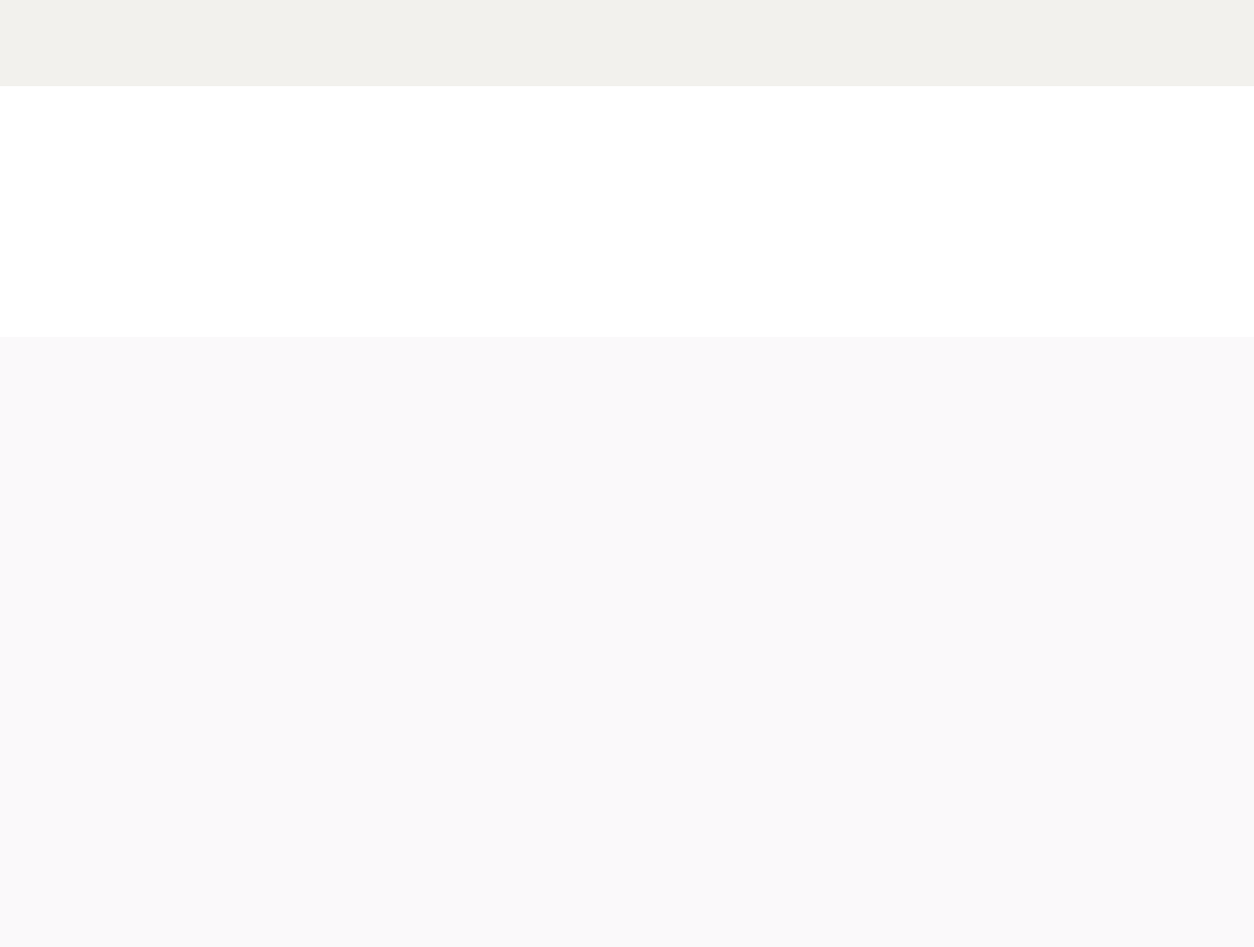
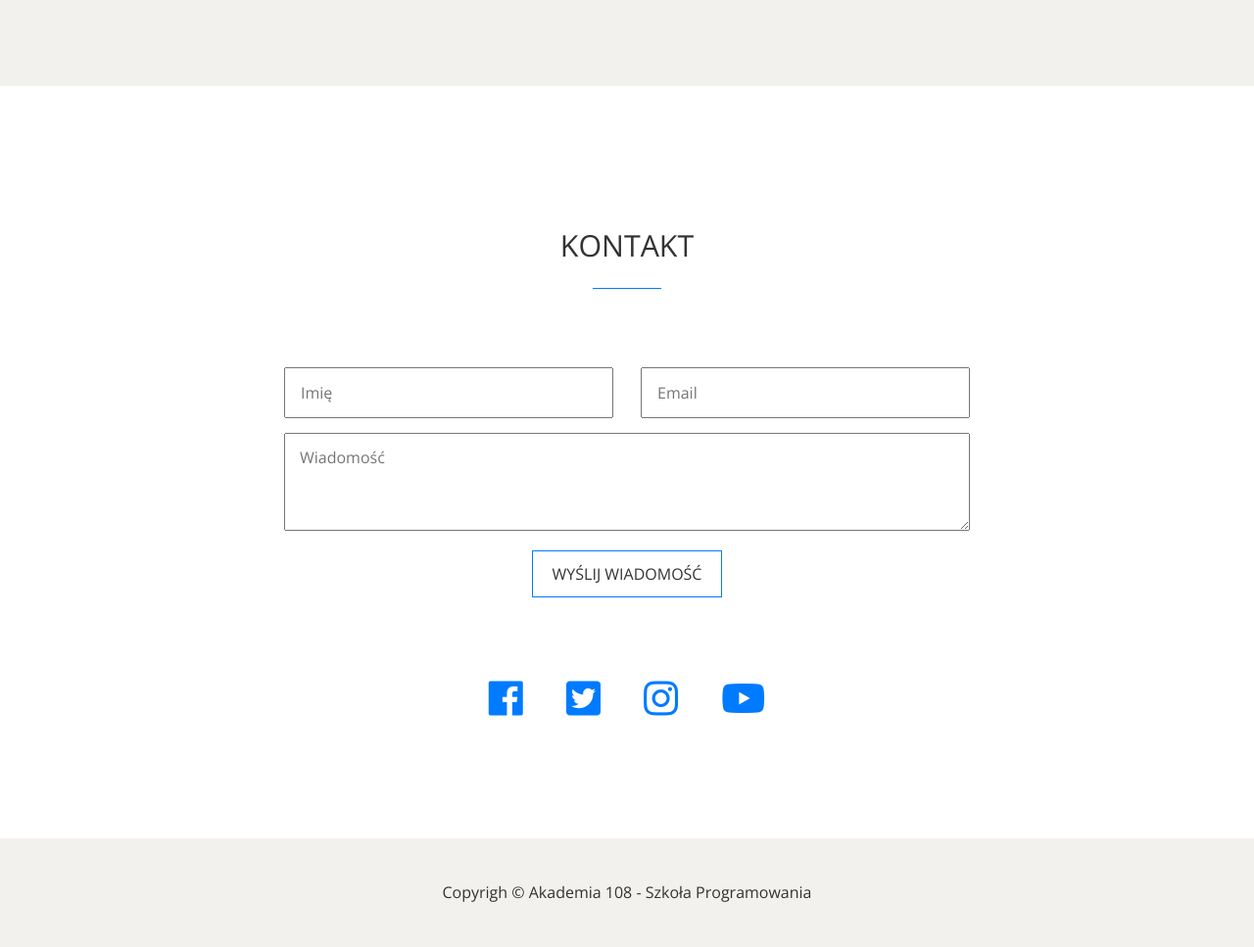
Before and after one commit to PrzemyslawSkrzyniarz/PrzemyslawSkrzyniarz.github.io, a PHP site: page /warsztaty/porfolio/index.html in a window 1280 px wide. Shown: the part 2665-3632 px from the top of the page at 98% size. Before the commit the page ends 2753 px from the top, so only its background shows below. Run offline with PHP 8.4, Linux system fonts and the light colour scheme; some libraries are stand-ins or nearby versions.

Commit message:
Strona Portfolio bez responsywności

```diff
--- a/warsztaty/porfolio/css/style.css
+++ b/warsztaty/porfolio/css/style.css
@@ -1,7 +1,7 @@
 /*General styles*/
 * {
     box-sizing: border-box;
-    /*By nieuwzględniać borderów i paddingów podczas obliczania rozmiarów*/
+    /*By nie uwzględniać borderów i paddingów podczas obliczania rozmiarów*/
 }
 
 body {
@@ -192,3 +192,50 @@ header span {
 .portfolio .portfolio-wrapper .portfolio-item h3:hover {
     opacity: 1; /*nieprzeźroczyste*/
 }
+
+/* Contact */
+.contact form {
+    max-width: 700px;
+    margin: 40px auto;
+    display: flex;
+    justify-content: space-between;
+    flex-wrap: wrap;
+}
+
+.contact form input:not([type='submit']){
+    flex-basis: 48%;
+    padding: 15px;
+    margin-bottom: 15px;
+}
+
+.contact form textarea {
+    flex-basis: 100%;
+    height: 100px;
+    padding: 15px;
+    margin-bottom: 20px;
+}
+
+.contact form .btn {
+    margin: auto;
+}
+
+.contact .social-links {
+    margin-top: 80px;
+}
+
+.contact .social-links a {
+    font-size: 2.5em;
+    margin: 0 20px;
+    color: #007bff;
+}
+
+.contact .social-links a:hover {
+    color: #5a5a5a;
+}
+
+/* Footer */
+footer {
+    background-color: #f2f1ed;
+    text-align: center;
+    padding: 30px;
+}
--- a/warsztaty/porfolio/index.html
+++ b/warsztaty/porfolio/index.html
@@ -69,8 +69,7 @@
             </header>
 
             <div class="portfolio-wrapper">
-
-<!-- Skrót do emmeta >>>>> a.portfolio-item*12>img[src=./img/portfolio/photo-$.jpg][alt=Projekt]+h3{Project}            -->
+                <!-- Skrót do emmeta >>>>> a.portfolio-item*12>img[src=./img/portfolio/photo-$.jpg][alt=Projekt]+h3{Project}            -->
                 <a href="" class="portfolio-item">
                     <img src="./img/portfolio/photo-1.jpg" alt="Projekt">
                     <h3>Project</h3>
@@ -119,18 +118,39 @@
                     <img src="./img/portfolio/photo-12.jpg" alt="Projekt">
                     <h3>Project</h3>
                 </a>
-
             </div>
         </div>
     </section>
 
     <!-- Kontakt -->
     <section id="contact" class="contact">
+        <header class="main-header-section">
+            <h2>Kontakt</h2>
+            <hr>
+        </header>
 
+        <form action="https://formspree.io/przemyslaw.hilary.skrzyniarz@gmail.com" method="POST">
+            <input type="text" name="name" required placeholder="Imię" id="name">
+            <input type="email" name="_replyto" required placeholder="Email" id="email">
+            <textarea name="message" required placeholder="Wiadomość" id="message"></textarea>
+            <input type="submit" class="btn" value="Wyślij wiadomość">
+        </form>
+
+        <div class="social-links">
+            <a href=""><i class="fab fa-facebook"></i></a>
+            <a href=""><i class="fab fa-twitter-square"></i></a>
+            <a href=""><i class="fab fa-instagram"></i></a>
+            <a href=""><i class="fab fa-youtube"></i></a>
+        </div>
     </section>
 
+    <!-- Footer -->
     <footer>
-        <p></p>
+
+        <div class="container">
+            <p>Copyrigh &copy; Akademia 108 - Szkoła Programowania</p>
+        </div>
+
     </footer>
 
 </body>
```
